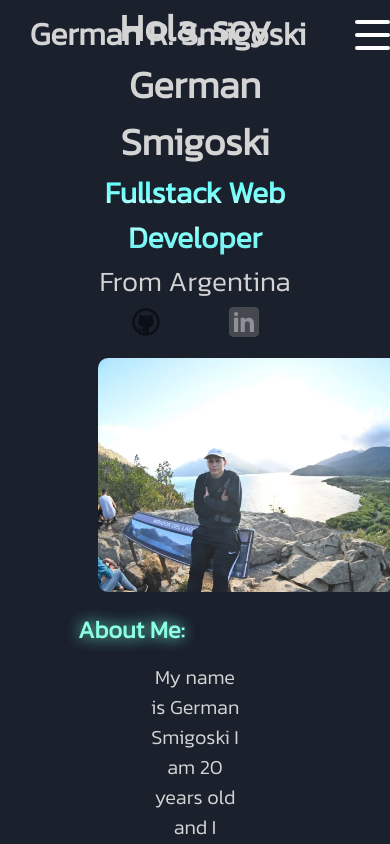
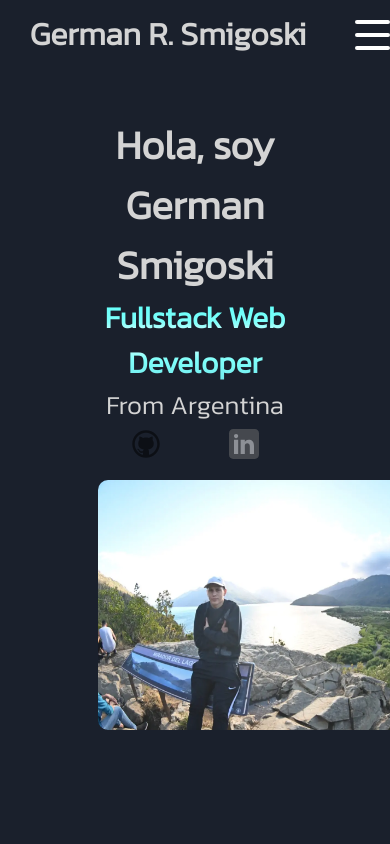
Before and after one commit to GermanSmigoski/germi-portfolio, a React (Vite) app: page / in a window 390 px wide. Shown: the top 844 px of the page. Built offline with nearby package versions, Linux system fonts and the light colour scheme.

Commit message:
media query fix measures

```diff
--- a/src/components/Home/home.css
+++ b/src/components/Home/home.css
@@ -1,7 +1,7 @@
 .homeContainer {
   color: black;
   position: relative;
-  height: 70vh;
+  height: 100vh;
   width: 50%;
   display: flex;
   justify-content: space-around;
@@ -12,7 +12,7 @@
   font-size: 32px;
 }
 
-.homeInfo span{
+.homeInfo span {
   display: flex;
   justify-content: flex-end;
   align-items: flex-start;
@@ -115,3 +115,17 @@
     font-size: 30px;
   }
 }
+
+@media (max-width: 1400px) {
+  .homeInfo h2 {
+    font-size: 40px;
+    text-wrap: balance;
+  }
+
+  .homeInfo h3 {
+    font-size: 30px;
+  }
+  .homeInfo p {
+    font-size: 26px;
+  }
+}
```
